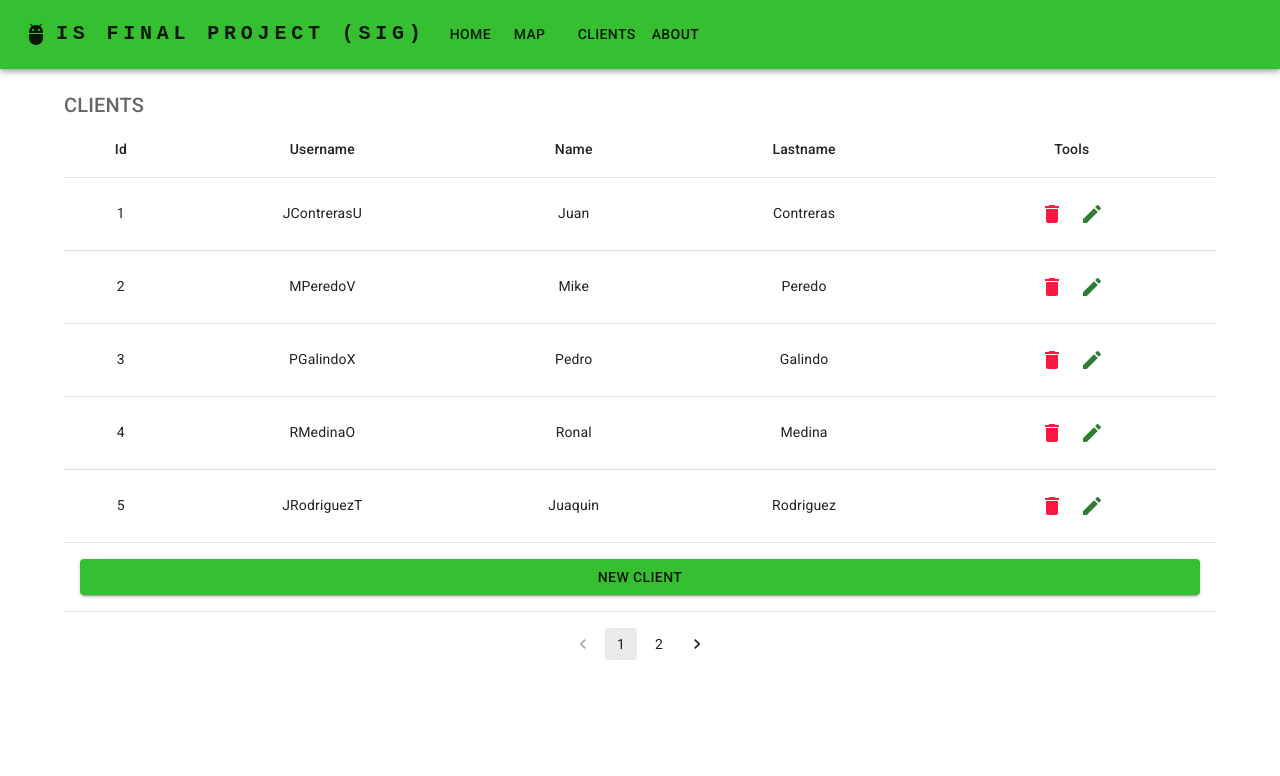
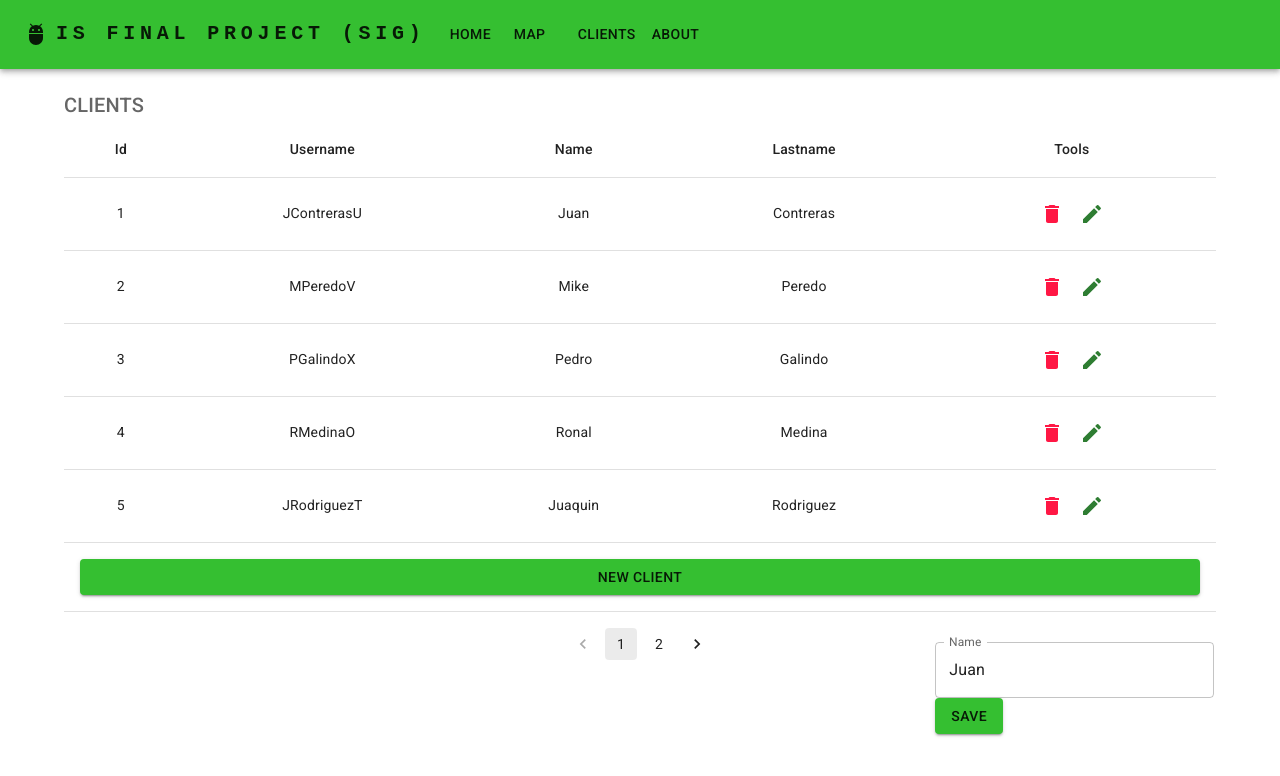
Before and after one commit to HeraldOfCalamity/is-final-project, a React (Vite) app: page /clients in a window 1280 px wide. Both pictures are taken after a click on the button 1091 px from the left and 213 px from the top of the page. Shown: the top 776 px of the page. Built offline with nearby package versions, Linux system fonts and the light colour scheme.

Commit message:
feat: implemented client deletion, and edition

```diff
--- a/src/App.tsx
+++ b/src/App.tsx
@@ -9,15 +9,37 @@ import NotFoundPage from "./pages/NotFoundPage";
 import ClientLayout from "./pages/clients/ClientLayout";
 import NewClient from "./pages/clients/NewClient";
 import { Client } from "./classes/Client";
-import { CLIENTS } from "./public/sample-client-data";
 import { useEffect, useState } from "react";
+import {
+  deleteClient,
+  getClients,
+  updateClient,
+} from "./services/client-service";
 
 const App: React.FC = () => {
   const [clients, setClients] = useState<Client[]>([]);
 
   useEffect(() => {
-    setClients(CLIENTS);
+    fetchClients();
   }, []);
+
+  const fetchClients = async () => {
+    const fetchedClients = await getClients();
+    setClients(fetchedClients);
+  };
+
+  const handleClientDeletion = async (clientId: string) => {
+    const confirmed = await deleteClient(clientId);
+    if (confirmed) {
+      fetchClients();
+    }
+  };
+
+  const handleClientEdition = async (updatedClient: Client) => {
+    const editedClient = await updateClient(updatedClient);
+    console.log("updatedClient:", editedClient);
+    fetchClients();
+  };
 
   return (
     <>
@@ -28,7 +50,16 @@ const App: React.FC = () => {
           <Route path="about" element={<About />} />
           <Route path="map" element={<MapComponent />} />
           <Route path="clients" element={<ClientLayout />}>
-            <Route index element={<ClientTable clients={clients} />} />
+            <Route
+              index
+              element={
+                <ClientTable
+                  clients={clients}
+                  onDelete={handleClientDeletion}
+                  onEdit={handleClientEdition}
+                />
+              }
+            />
             <Route path="new" element={<NewClient />} />
             {/* <Route path='edit' element={<EditClient />} /> */}
           </Route>
--- a/src/pages/clients/ClientTable.tsx
+++ b/src/pages/clients/ClientTable.tsx
@@ -1,6 +1,11 @@
 import {
   Box,
   Button,
+  Dialog,
+  DialogActions,
+  DialogContent,
+  DialogContentText,
+  DialogTitle,
   IconButton,
   Pagination,
   Table,
@@ -9,6 +14,7 @@ import {
   TableContainer,
   TableHead,
   TableRow,
+  TextField,
 } from "@mui/material";
 import { Client, CLIENT_FIELDS } from "../../classes/Client";
 import { Delete, Edit } from "@mui/icons-material";
@@ -16,10 +22,19 @@ import { useState } from "react";
 
 interface ClientTableProps {
   clients: Client[];
+  onDelete: (clientId: string) => void;
+  onEdit: (updatedClient: Client) => void;
 }
 
-const ClientTable: React.FC<ClientTableProps> = ({ clients }) => {
+const ClientTable: React.FC<ClientTableProps> = ({
+  clients,
+  onDelete,
+  onEdit,
+}) => {
   const [currentPage, setCurrentPage] = useState(1);
+  const [selectedClient, setSelectedClient] = useState<Client | null>(null);
+  const [showEditForm, setShowEditForm] = useState(false);
+  const [deleteDialogOpen, setDeleteDialogOpen] = useState(false);
   const maxClientsPerPage = 5;
 
   const totalPages = Math.ceil(clients.length / maxClientsPerPage);
@@ -40,6 +55,30 @@ const ClientTable: React.FC<ClientTableProps> = ({ clients }) => {
     setCurrentPage(page);
     console.log("value", page);
     console.log("page", currentPage);
+  };
+
+  const handleDeleteClick = (client: Client) => {
+    setSelectedClient(client);
+    setDeleteDialogOpen(true);
+  };
+
+  const confirmDeletion = () => {
+    if (selectedClient) {
+      onDelete(selectedClient.id);
+      setDeleteDialogOpen(false);
+    }
+  };
+
+  const handleEditClick = (client: Client) => {
+    setSelectedClient(client);
+    setShowEditForm(true);
+  };
+
+  const handleEditSubmit = () => {
+    if (selectedClient) {
+      onEdit(selectedClient);
+      setShowEditForm(false);
+    }
   };
 
   return (
@@ -74,10 +113,10 @@ const ClientTable: React.FC<ClientTableProps> = ({ clients }) => {
                       justifyContent: "center",
                     }}
                   >
-                    <IconButton>
+                    <IconButton onClick={() => handleDeleteClick(client)}>
                       <Delete color="error" />
                     </IconButton>
-                    <IconButton>
+                    <IconButton onClick={() => handleEditClick(client)}>
                       <Edit color="success" />
                     </IconButton>
                   </Box>
@@ -94,6 +133,7 @@ const ClientTable: React.FC<ClientTableProps> = ({ clients }) => {
           </TableBody>
         </Table>
       </TableContainer>
+
       <Pagination
         count={totalPages}
         page={currentPage}
@@ -101,6 +141,55 @@ const ClientTable: React.FC<ClientTableProps> = ({ clients }) => {
         shape="rounded"
         sx={{ marginTop: 2, display: "flex", justifyContent: "center" }}
       />
+
+      {/* Edit Form */}
+      {showEditForm && selectedClient && (
+        <Box
+          sx={{
+            position: "fixed",
+            bottom: 50,
+            right: 50,
+            background: "white",
+            padding: 2,
+          }}
+        >
+          <TextField
+            label="Name"
+            value={selectedClient.name}
+            onChange={(e) =>
+              setSelectedClient({ ...selectedClient, name: e.target.value })
+            }
+            fullWidth
+          />
+          <Button
+            variant="contained"
+            color="primary"
+            onClick={handleEditSubmit}
+          >
+            Save
+          </Button>
+        </Box>
+      )}
+
+      <Dialog
+        open={deleteDialogOpen}
+        onClose={() => setDeleteDialogOpen(false)}
+      >
+        <DialogTitle>Confirm Client Deletion</DialogTitle>
+        <DialogContent>
+          <DialogContentText>
+            Are you sure you want to delete client "{selectedClient?.name}"?
+          </DialogContentText>
+        </DialogContent>
+        <DialogActions>
+          <Button onClick={() => setDeleteDialogOpen(false)} color="primary">
+            Cancel
+          </Button>
+          <Button onClick={confirmDeletion} color="error">
+            Confirm
+          </Button>
+        </DialogActions>
+      </Dialog>
     </>
   );
 };
--- a/src/public/sample-client-data.ts
+++ b/src/services/client-service.ts
@@ -1,6 +1,6 @@
 import { Client } from "../classes/Client";
 
-export const CLIENTS: Client[] = [
+let CLIENTS: Client[] = [
   { id: "1", name: "Juan", lastname: "Contreras", username: "JContrerasU" },
   { id: "2", name: "Mike", lastname: "Peredo", username: "MPeredoV" },
   { id: "3", name: "Pedro", lastname: "Galindo", username: "PGalindoX" },
@@ -8,3 +8,19 @@ export const CLIENTS: Client[] = [
   { id: "5", name: "Juaquin", lastname: "Rodriguez", username: "JRodriguezT" },
   { id: "6", name: "Gonzalo", lastname: "Burgos", username: "GBurgosK" },
 ];
+
+export const getClients = (): Promise<Client[]> => {
+  return Promise.resolve(CLIENTS);
+};
+
+export const deleteClient = (id: string): Promise<boolean> => {
+  CLIENTS = CLIENTS.filter((client) => client.id !== id);
+  return Promise.resolve(true);
+};
+
+export const updateClient = (updatedClient: Client): Promise<Client> => {
+  CLIENTS = CLIENTS.map((client) =>
+    client.id === updatedClient.id ? updatedClient : client
+  );
+  return Promise.resolve(updatedClient);
+};
```
